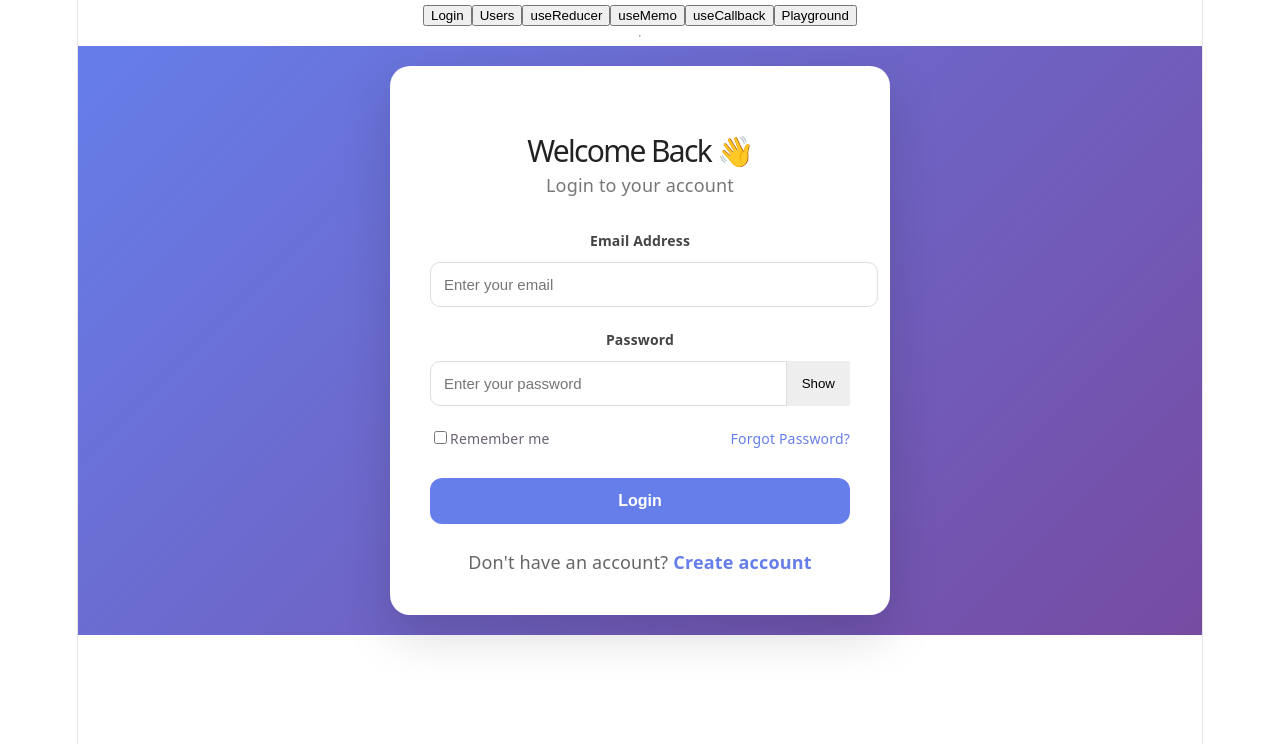
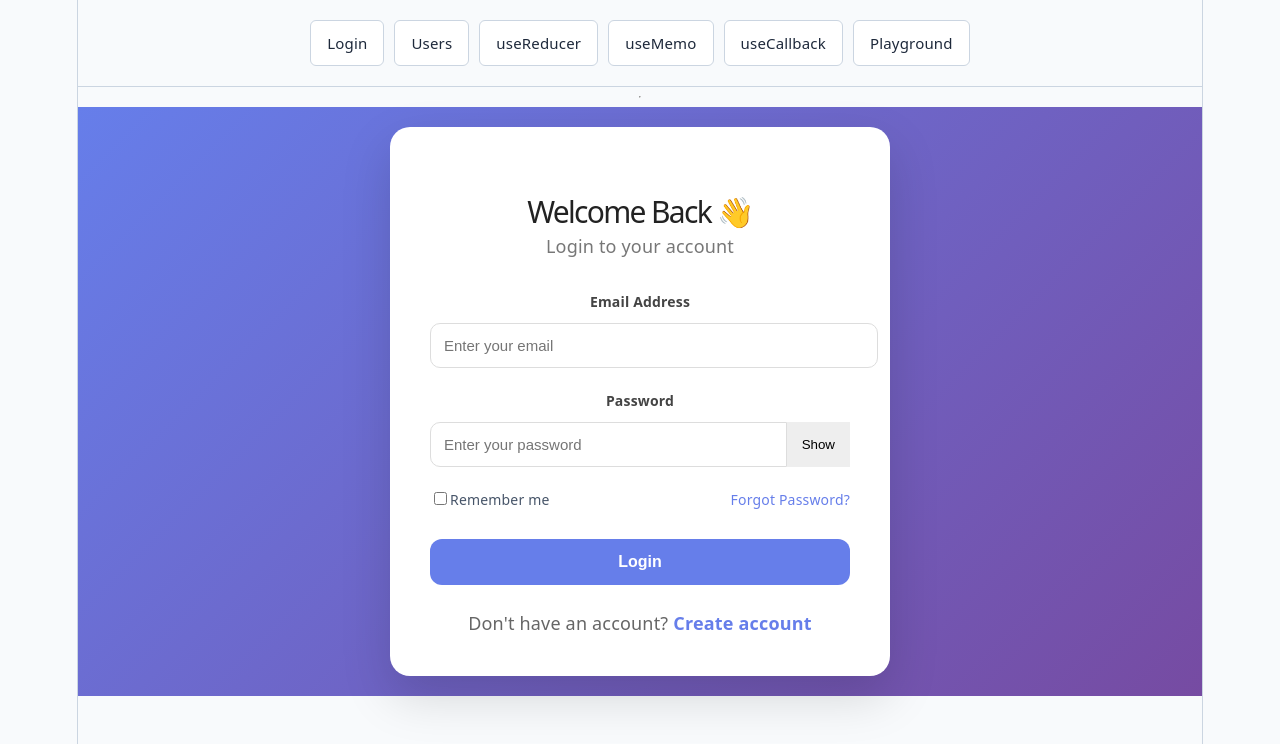
Before and after one commit to farrukh0913/mern-play, a React (Vite) app in the folder client-fe/: page / in a window 1280 px wide. Shown: the top 744 px of the page. Built offline with nearby package versions, Linux system fonts and the light colour scheme.

Commit message:
chore: buttons design css

```diff
--- a/client-fe/components/Playground.jsx
+++ b/client-fe/components/Playground.jsx
@@ -1,34 +1,28 @@
-import ReducerComponent from "./Reducer";
-import MemoComponent from "./Memo";
-import CallbackComponent from "./Callback";
+import React from "react";
+import { Link } from "react-router-dom";
 
 function Playground() {
   return (
     <div>
-      <h1>React Hooks Playground</h1>
+      <div>
+        <Link to="/reducer">
+          <button>Go to useReducer</button>
+        </Link>
 
-      <hr />
+        <Link to="/memo">
+          <button>Go to useMemo</button>
+        </Link>
 
-      <h2>useReducer</h2>
-      <div>
-        <ReducerComponent />
+        <Link to="/callback">
+          <button>Go to useCallback</button>
+        </Link>
+
+        <Link to="/users">
+          <button>Go to Users</button>
+        </Link>
       </div>
 
-      <br />
-      <hr />
-
-      <h2>useMemo</h2>
-      <div>
-        <MemoComponent />
-      </div>
-
-      <br />
-      <hr />
-
-      <h2>useCallback</h2>
-      <div>
-        <CallbackComponent />
-      </div>
+      <h3>React Hooks Playground</h3>
     </div>
   );
 }
--- a/client-fe/src/App.css
+++ b/client-fe/src/App.css
@@ -1,184 +1,51 @@
-.counter {
-  font-size: 16px;
-  padding: 5px 10px;
-  border-radius: 5px;
-  color: var(--accent);
-  background: var(--accent-bg);
-  border: 2px solid transparent;
-  transition: border-color 0.3s;
-  margin-bottom: 24px;
+:root {
+  --bg: #f8fafc;
+  --card-bg: #ffffff;
 
-  &:hover {
-    border-color: var(--accent-border);
-  }
-  &:focus-visible {
-    outline: 2px solid var(--accent);
-    outline-offset: 2px;
-  }
+  --text-h: #1e293b;
+  --text: #475569;
+
+  --border: #cbd5e1;
+
+  --accent: #2563eb;
+  --accent-bg: #eff6ff;
+  --accent-border: #60a5fa;
+
+  --button-bg: #ffffff;
+
+  --shadow: 0 4px 12px rgba(37, 99, 235, 0.12);
 }
 
-.hero {
-  position: relative;
-
-  .base,
-  .framework,
-  .vite {
-    inset-inline: 0;
-    margin: 0 auto;
-  }
-
-  .base {
-    width: 170px;
-    position: relative;
-    z-index: 0;
-  }
-
-  .framework,
-  .vite {
-    position: absolute;
-  }
-
-  .framework {
-    z-index: 1;
-    top: 34px;
-    height: 28px;
-    transform: perspective(2000px) rotateZ(300deg) rotateX(44deg) rotateY(39deg)
-      scale(1.4);
-  }
-
-  .vite {
-    z-index: 0;
-    top: 107px;
-    height: 26px;
-    width: auto;
-    transform: perspective(2000px) rotateZ(300deg) rotateX(40deg) rotateY(39deg)
-      scale(0.8);
-  }
+nav {
+  display: flex;
+  flex-wrap: wrap;
+  justify-content: center;
+  gap: 10px;
+  padding: 20px;
+  border-bottom: 1px solid var(--border);
+  background: var(--bg);
 }
 
-#center {
-  display: flex;
-  flex-direction: column;
-  gap: 25px;
-  place-content: center;
-  place-items: center;
-  flex-grow: 1;
-
-  @media (max-width: 1024px) {
-    padding: 32px 20px 24px;
-    gap: 18px;
-  }
+.nav-button {
+  padding: 9px 16px;
+  border: 1px solid var(--border);
+  border-radius: 6px;
+  color: var(--text-h);
+  background: var(--button-bg);
+  text-decoration: none;
+  font-size: 15px;
+  font-weight: 500;
+  transition: all 0.2s ease;
 }
 
-#next-steps {
-  display: flex;
-  border-top: 1px solid var(--border);
-  text-align: left;
-
-  & > div {
-    flex: 1 1 0;
-    padding: 32px;
-    @media (max-width: 1024px) {
-      padding: 24px 20px;
-    }
-  }
-
-  .icon {
-    margin-bottom: 16px;
-    width: 22px;
-    height: 22px;
-  }
-
-  @media (max-width: 1024px) {
-    flex-direction: column;
-    text-align: center;
-  }
+.nav-button:hover {
+  color: var(--accent);
+  border-color: var(--accent-border);
+  background: var(--accent-bg);
+  box-shadow: var(--shadow);
 }
 
-#docs {
-  border-right: 1px solid var(--border);
-
-  @media (max-width: 1024px) {
-    border-right: none;
-    border-bottom: 1px solid var(--border);
-  }
+.nav-button:focus-visible {
+  outline: 2px solid var(--accent);
+  outline-offset: 2px;
 }
-
-#next-steps ul {
-  list-style: none;
-  padding: 0;
-  display: flex;
-  gap: 8px;
-  margin: 32px 0 0;
-
-  .logo {
-    height: 18px;
-  }
-
-  a {
-    color: var(--text-h);
-    font-size: 16px;
-    border-radius: 6px;
-    background: var(--social-bg);
-    display: flex;
-    padding: 6px 12px;
-    align-items: center;
-    gap: 8px;
-    text-decoration: none;
-    transition: box-shadow 0.3s;
-
-    &:hover {
-      box-shadow: var(--shadow);
-    }
-    .button-icon {
-      height: 18px;
-      width: 18px;
-    }
-  }
-
-  @media (max-width: 1024px) {
-    margin-top: 20px;
-    flex-wrap: wrap;
-    justify-content: center;
-
-    li {
-      flex: 1 1 calc(50% - 8px);
-    }
-
-    a {
-      width: 100%;
-      justify-content: center;
-      box-sizing: border-box;
-    }
-  }
-}
-
-#spacer {
-  height: 88px;
-  border-top: 1px solid var(--border);
-  @media (max-width: 1024px) {
-    height: 48px;
-  }
-}
-
-.ticks {
-  position: relative;
-  width: 100%;
-
-  &::before,
-  &::after {
-    content: '';
-    position: absolute;
-    top: -4.5px;
-    border: 5px solid transparent;
-  }
-
-  &::before {
-    left: 0;
-    border-left-color: var(--border);
-  }
-  &::after {
-    right: 0;
-    border-right-color: var(--border);
-  }
-}
--- a/client-fe/src/App.jsx
+++ b/client-fe/src/App.jsx
@@ -4,7 +4,7 @@ import {
   Route,
   Link,
 } from "react-router-dom";
-
+import "./App.css";
 import Users from "../components/users";
 import Playground from "../components/playground";
 import Login from "../components/login";
@@ -16,28 +16,28 @@ function App() {
   return (
     <Router>
       <nav>
-        <Link to="/">
-          <button>Login</button>
+        <Link to="/" className="nav-button">
+          Login
         </Link>
 
-        <Link to="/users">
-          <button>Users</button>
+        <Link to="/users" className="nav-button">
+          Users
         </Link>
 
-        <Link to="/reducer">
-          <button>useReducer</button>
+        <Link to="/reducer" className="nav-button">
+          useReducer
         </Link>
 
-        <Link to="/memo">
-          <button>useMemo</button>
+        <Link to="/memo" className="nav-button">
+          useMemo
         </Link>
 
-        <Link to="/callback">
-          <button>useCallback</button>
+        <Link to="/callback" className="nav-button">
+          useCallback
         </Link>
 
-        <Link to="/playground">
-          <button>Playground</button>
+        <Link to="/playground" className="nav-button">
+          Playground
         </Link>
       </nav>
 
@@ -51,7 +51,8 @@ function App() {
         <Route path="/memo" element={<MemoComponent />} />
         <Route path="/callback" element={<CallbackComponent />} />
         <Route path="/playground" element={<Playground />} />
-        {/* Wildcard */}
+
+        {/* Catch-all route */}
         <Route path="*" element={<h1>404 - Page Not Found</h1>} />
       </Routes>
     </Router>
```
